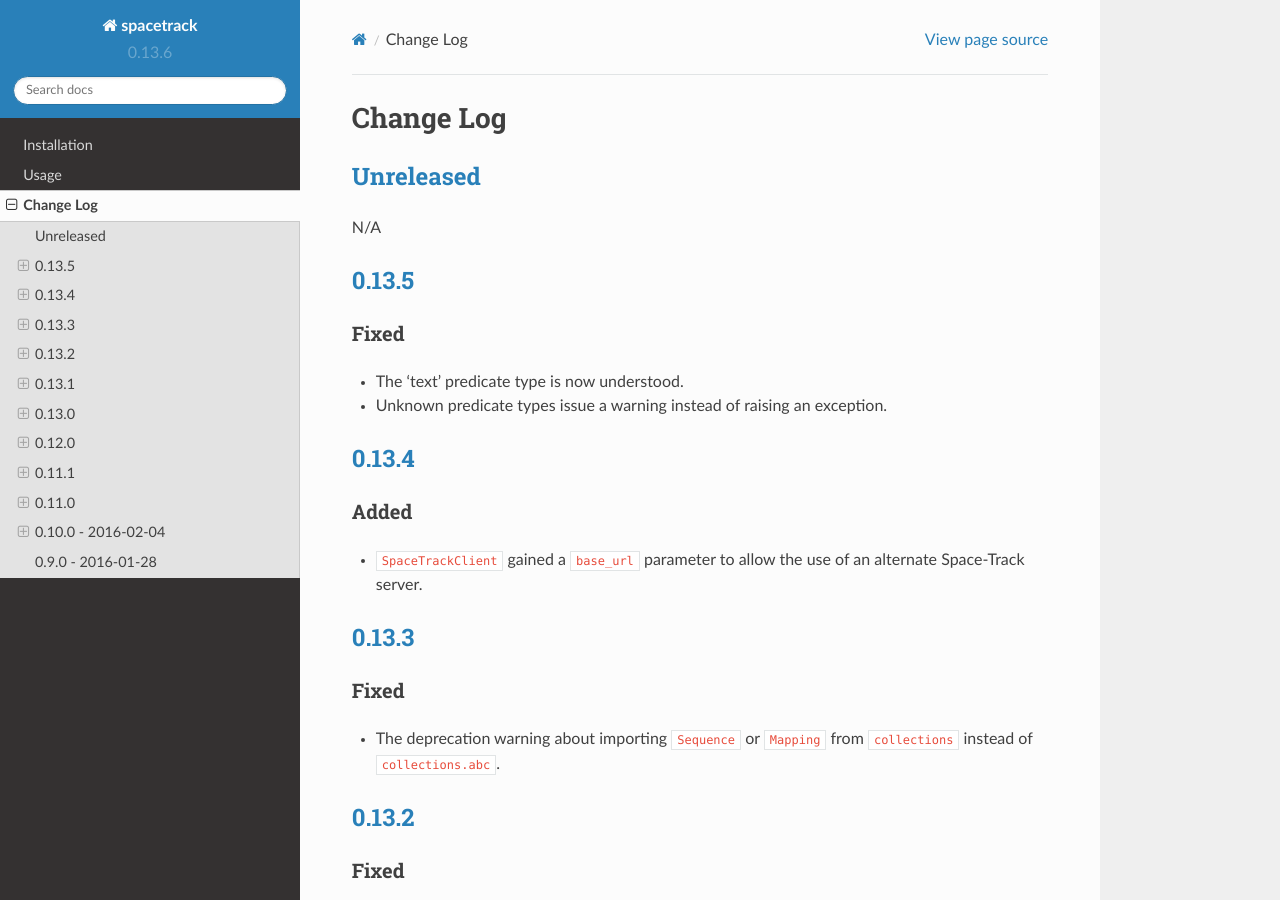
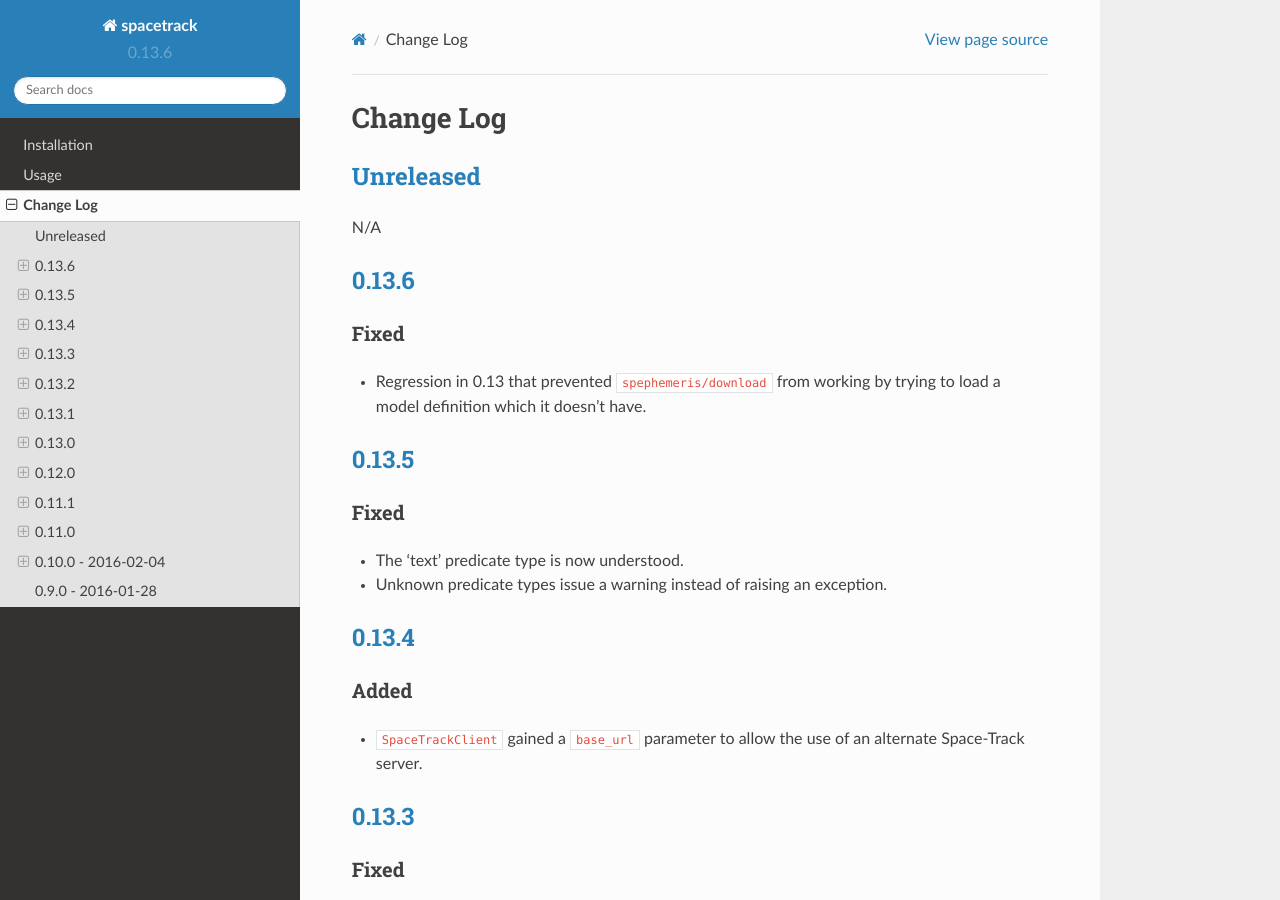
Before and after one commit to python-astrodynamics/spacetrack, a Sphinx documentation site: the page built from docs/changelog.rst, in a window 1280 px wide and 900 px high. Built offline with Sphinx 7.4.7 and the Read the Docs theme 2.0.0, drawn with Linux system fonts in a browser that asks for light colours; pages that are not in the unit, such as notebooks, are missing from menus.

Commit message:
Generate rst changelog

```diff
--- a/docs/changelog.rst
+++ b/docs/changelog.rst
@@ -3,13 +3,26 @@
 
 .. _unreleasedunreleased:
 
-`Unreleased <https://github.com/python-astrodynamics/spacetrack/compare/0.13.5...HEAD>`__
+`Unreleased <https://github.com/python-astrodynamics/spacetrack/compare/0.13.6...HEAD>`__
 -----------------------------------------------------------------------------------------
 
 N/A
 
+`0.13.6 <https://github.com/python-astrodynamics/spacetrack/compare/0.13.5...0.13.6>`__
+---------------------------------------------------------------------------------------
+
+Fixed
+~~~~~
+
+-  Regression in 0.13 that prevented ``spephemeris/download`` from
+   working by trying to load a model definition which it doesn’t have.
+
+.. _section-1:
+
 `0.13.5 <https://github.com/python-astrodynamics/spacetrack/compare/0.13.4...0.13.5>`__
 ---------------------------------------------------------------------------------------
+
+.. _fixed-1:
 
 Fixed
 ~~~~~
@@ -69,7 +82,7 @@
 -  ``spacetrack`` can be installed with setuptools v38.0+, which
    requires ``install_requires`` in ``setup.py`` to be ordered.
 
-.. _section-5:
+.. _section-6:
 
 `0.13.0 <https://github.com/python-astrodynamics/spacetrack/compare/0.12.0...0.13.0>`__
 ---------------------------------------------------------------------------------------
@@ -136,12 +149,12 @@
 -  ``AsyncSpaceTrackClient`` uses requests’ CA file for same experience
    with both clients.
 
-.. _section-7:
+.. _section-8:
 
 `0.11.1 <https://github.com/python-astrodynamics/spacetrack/compare/0.11.0...0.11.1>`__
 ---------------------------------------------------------------------------------------
 
-.. _fixed-5:
+.. _fixed-6:
 
 Fixed
 ~~~~~
```
Also changed, not shown: other parts of docs/changelog.rst (+14 -14 lines).
